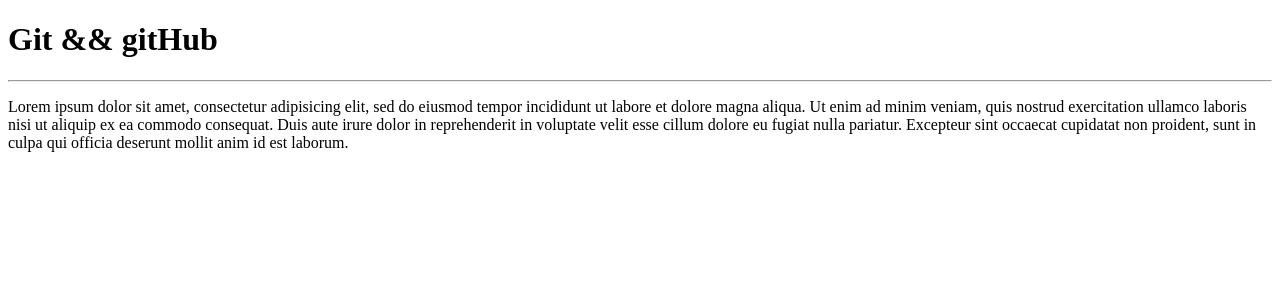
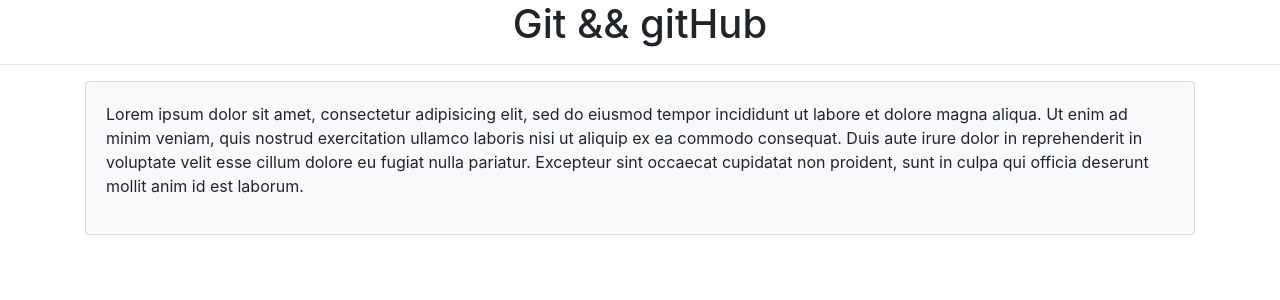
Before and after one commit to vacatota/aprendiendo-git-gitHub, a PHP site: page / in a window 1280 px wide. Shown: the top 300 px of the page. Run offline with PHP 8.4, Linux system fonts and the light colour scheme; some libraries are stand-ins or nearby versions.

Commit message:
Commit 2 con bootstap4 y clases en etiquetas html

```diff
--- a/index.php
+++ b/index.php
@@ -3,12 +3,14 @@
 <head>
 	<meta charset="UTF-8">
 	<title>Aprende|GIT</title>
+	<link rel="stylesheet" href="https://stackpath.bootstrapcdn.com/bootstrap/4.2.1/css/bootstrap.min.css" integrity="sha384-GJzZqFGwb1QTTN6wy59ffF1BuGJpLSa9DkKMp0DgiMDm4iYMj70gZWKYbI706tWS" crossorigin="anonymous">
 </head>
 <body>
-	<h1>Git && gitHub</h1>
+	<h1 class="text-center">Git && gitHub</h1>
 	<hr>
 
 	<div class="container">
+		<div class="card card-body bg-light">
 		<p>
 			Lorem ipsum dolor sit amet, consectetur adipisicing elit, sed do eiusmod
 			tempor incididunt ut labore et dolore magna aliqua. Ut enim ad minim veniam,
@@ -17,6 +19,7 @@
 			cillum dolore eu fugiat nulla pariatur. Excepteur sint occaecat cupidatat non
 			proident, sunt in culpa qui officia deserunt mollit anim id est laborum.
 		</p>
+		</div>
 
 	</div>
 
```
